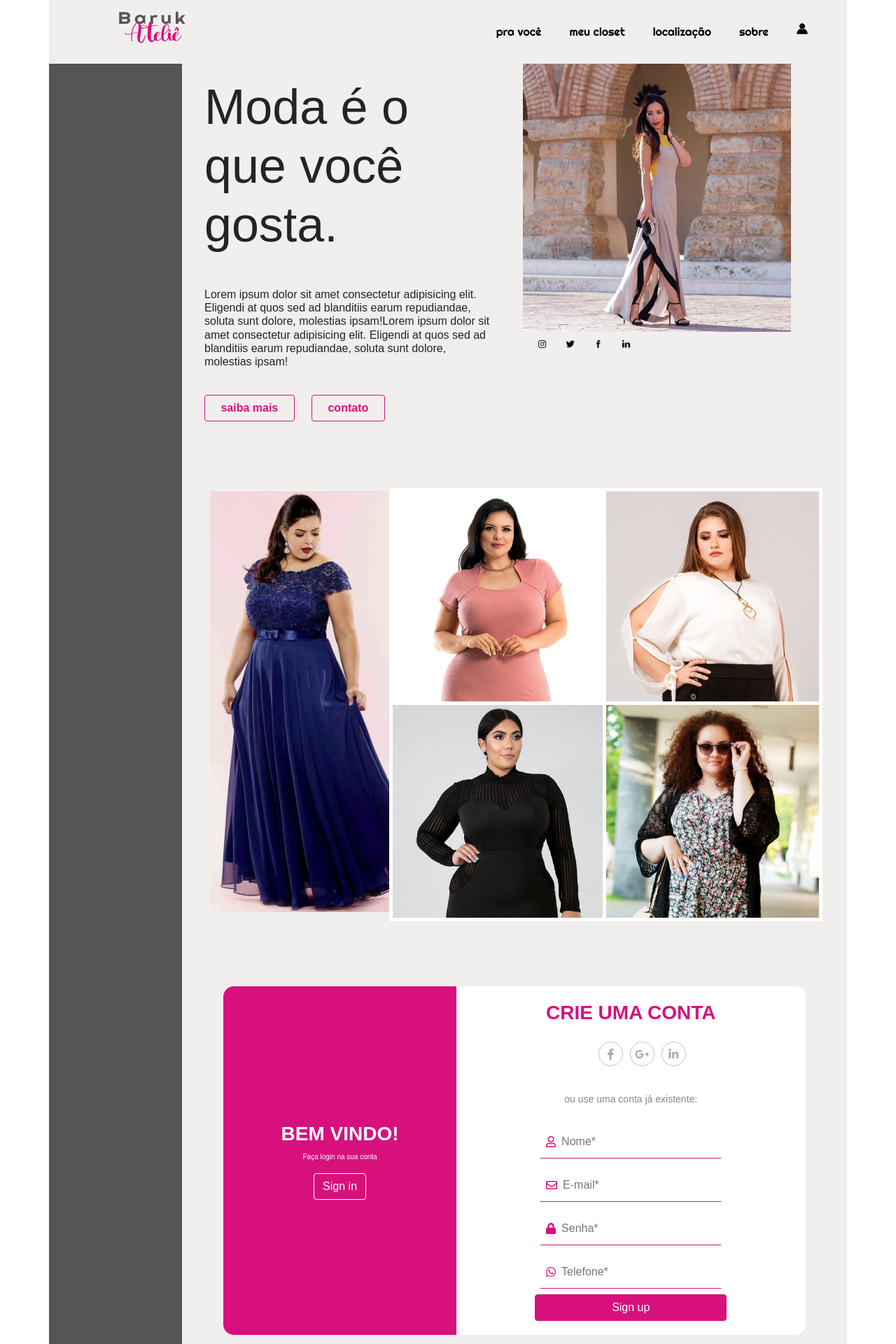
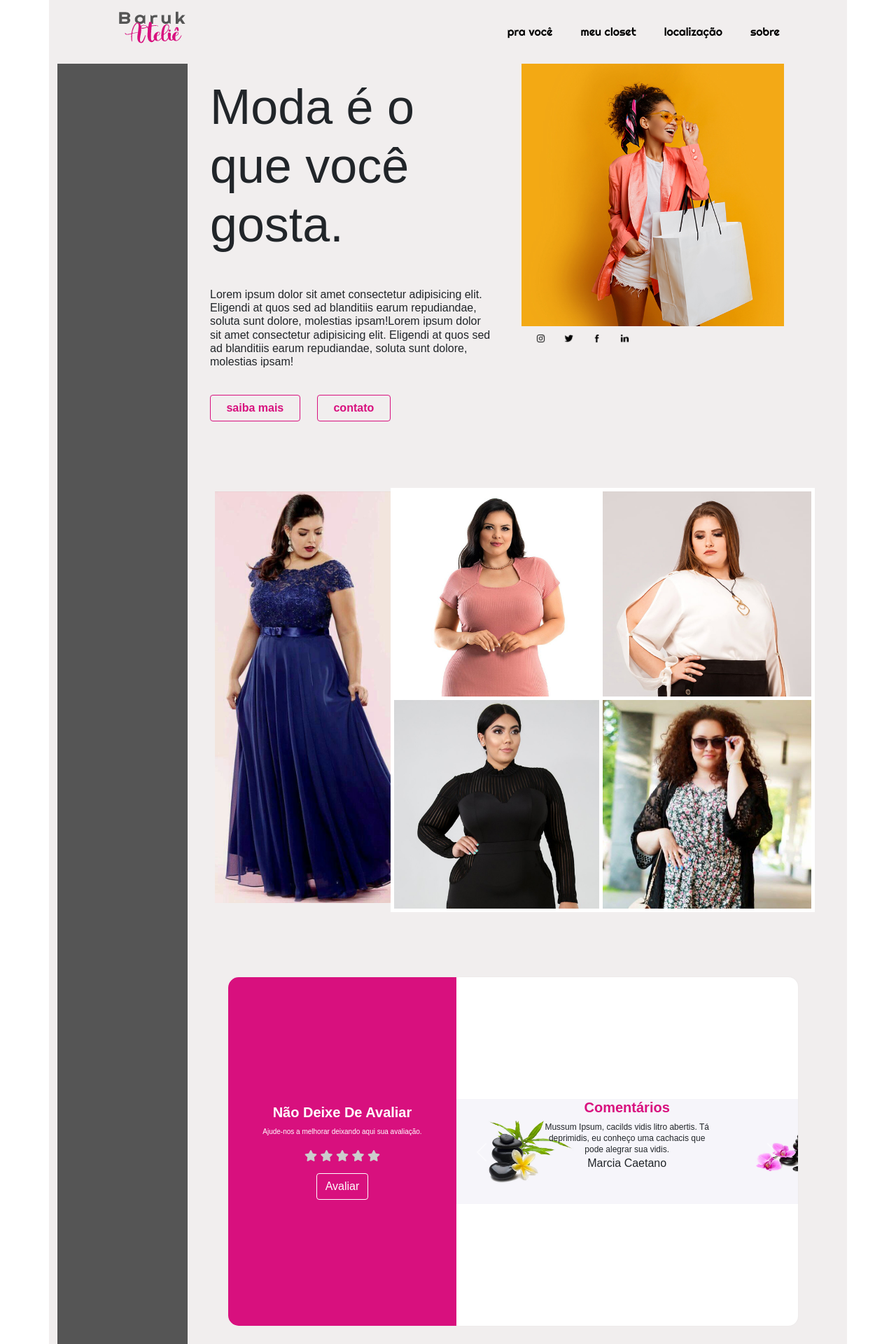
Before and after one commit to Judeoddeus/barukatelie, a PHP site: page / in a window 1280 px wide. Shown: the top 1920 px of the page at 70% size. Run offline with PHP 8.4, Linux system fonts and the light colour scheme; some libraries are stand-ins or nearby versions.

Commit message:
Exclusão do login e senha
 alterado para avaliação e comentários

```diff
--- a/clientes/cadastro-inserir.php
+++ b/clientes/cadastro-inserir.php
@@ -2,7 +2,7 @@
 
 $nome = $_POST['nome'];
 $email = $_POST['email'];
-$senha = $_POST['password'];
+$senha = $_POST['senha'];
 $telefone = $_POST['telefone'];
 
 include "../includes/conexao.php";
--- a/css/style.css
+++ b/css/style.css
@@ -110,16 +110,17 @@
     margin: 10px 20px;
 }
 
-.login-modal{
-    font-size:10px;
+.dp-modal {
+    font-size: 10px;
     color: #fff;
 
 }
 
-.login {
+.dp{
     color: #d8107e;
     text-decoration: none;
 }
+
 /* ******************Seção Pra você **********************/
 
 .gallery-content {
@@ -161,14 +162,45 @@
 
 
 /* ***********Seção Meu closet **************** */
+/* Avaliaçãoes e comentários */
+
+.first-column .estrelas input[type=radio]{
+	display: none;
+
+}.estrelas label i.fa:before{
+	content: '\f005';
+	color: #FC0;
+}.estrelas  input[type=radio]:checked  ~ label i.fa:before{
+	color: #CCC;
+}
+
+.estrelas {
+    padding-bottom: 12px;
+}
+
+/* Slides de comentários */
+.carousel {
+    text-align: center;
+
+}
+.carousel-item h5{
+    font-size:12px;
+    line-height:16px;
+    width:50%;
+    margin: 0 auto;
+}
+
+/* fim */
 @media (min-width: 576px) {
     .modal-dialog {
         max-width: 400px;
     }
+
     .modal-dialog .modal-content {
         padding: 1rem;
     }
 }
+
 .modal-header .close {
     margin-top: -1.5rem;
 }
@@ -194,18 +226,14 @@
 }
 
 /* Deixando o layout ao lado do outro usando display: flex */
-
-
-.container-login {
+.container-dp {
     display: flex;
     justify-content: center;
     align-items: center;
     height: 750px;
-
-
 }
 
-.content-login {
+.content-dp {
     background-color: #fff;
     border: solid 1px rgba(235, 231, 231, 0.822);
     border-radius: 15px;
@@ -217,7 +245,7 @@
 }
 
 /* Pseudo Elemento */
-.content-login::before {
+.content-dp::before {
     content: "";
     position: absolute;
     background-color: #d8107e;
@@ -229,7 +257,7 @@
 }
 
 .title {
-    font-size: 28px;
+    font-size: 20px;
     font-weight: bold;
     text-transform: capitalize;
 
@@ -239,7 +267,7 @@
     color: #fff;
 }
 
-.title-second{
+.title-second {
     color: #d8107e;
 }
 
@@ -259,16 +287,17 @@
     color: #888;
 }
 
-.btn-login {
+.btn-dp {
     color: #fff;
     background-color: transparent;
     border: 1px solid #fff;
 }
 
-.btn-login:hover{
+.btn-dp:hover {
     color: #d8107e;
     background-color: #fff;
 }
+
 .btn-primary {
     color: #fff;
     border: 1px solid #fff;
@@ -314,69 +343,10 @@
     display: flex;
     flex-direction: column;
     align-items: center;
-}
-
-.social-media {
-    margin: 1rem 0;
-}
-
-/* Pseudo class para zerar a margin left, apenas do primeiro icone */
-.link-social-media:not(:first-child) {
-    margin-left: 10px;
-}
-
-.item-social-media:hover {
-    color: white;
-    background-color: #d8107e;
-    border-color: #d8107e;
-}
-
-.item-social-media {
-    transition: background-color 0.5s;
-}
-
-.list-social-media {
-    display: flex;
-    list-style-type: none;
-}
-
-.item-social-media {
-    border: 1px solid #bdc3c7;
-    border-radius: 50%;
-    width: 35px;
-    height: 35px;
-    line-height: 35px;
-    text-align: center;
-    color: #aaa;
-}
-
-
-.form {
-    display: flex;
-    flex-direction: column;
-    /*muda o valor da direção do flex */
-    width: 55%;
-
-}
-
-.form input {
-    height: 45px;
-    border: none;
-    width: 100%;
-    background: transparent;
-}
-
-.label-input {
-    background-color: transparent;
-    border-bottom: #d8107e 1px solid;
-    display: flex;
-    align-items: center;
-    margin: 8px;
-}
-
-.icone {
-    color: #d8107e;
-    padding: 0 8px;
+    background-image: url(../images/backgrounddp.jpg);
+    background-repeat: no-repeat;
+    background-size: cover;
+    height:150px;
 }
 
 /* Second Content */
@@ -394,18 +364,6 @@
     order: 1;
     z-index: -1;
 }
-
-.password {
-    color: #d8107e;
-    font-size: 14px;
-    margin: 15px 0;
-    text-align: center;
-}
-
-.password::first-letter {
-    text-transform: capitalize;
-}
-
 
 
 
@@ -446,3 +404,7 @@
 .tb-medidas {
     font-size: 12px;
 }
+
+.container .area-usuario {
+    background-image: url(../images/ficha_medidas.jpg);
+}
--- a/index.php
+++ b/index.php
@@ -1,13 +1,14 @@
 <!DOCTYPE html>
-<html lang="en">
+<html lang="pt-br">
 
 <head>
   <meta charset="UTF-8">
   <meta http-equiv="X-UA-Compatible" content="IE=edge">
   <meta name="viewport" content="width=device-width, initial-scale=1.0">
   <title>Baruk Ateliê</title>
+
+  <link rel="shortcut icon" href="images/favicon.ico" type="image/x-icon">
   <!-- Fontawesome -->
-
   <link rel="stylesheet" href="https://pro.fontawesome.com/releases/v5.10.0/css/all.css" integrity="sha384-AYmEC3Yw5cVb3ZcuHtOA93w35dYTsvhLPVnYs9eStHfGJvOvKxVfELGroGkvsg+p" crossorigin="anonymous" />
 
   <!-- Link do Lightbox - faz a interação com a imagem -->
@@ -18,13 +19,13 @@
 </head>
 
 <body>
-  <div class="container">
+  <div class="container area-usuario">
+    <!-- ínicio do header -->
     <div id="header">
       <div class="row">
         <div class="col-md-2 faixa-lateral"></div>
         <div class="col-md10">
           <nav class="navbar navbar-expand-lg navbar-light">
-
             <div class="container-fluid">
               <a class="navbar-brand" href="#home"><img src="images/logo.png" alt="logo Baruk"></a>
               <button class="navbar-toggler" type="button" data-bs-toggle="collapse" data-bs-target="#navbarNavAltMarkup" aria-controls="navbarNavAltMarkup" aria-expanded="false" aria-label="Toggle navigation">
@@ -36,23 +37,22 @@
                   <a class="nav-link" href="#meucloset">meu closet</a>
                   <a class="nav-link" href="#location">localização</a>
                   <a class="nav-link" href="#sobre">sobre</a>
-                  <a class="nav-link" href="#meucloset"><img src="images/icones/user.png" alt="Login"></a>
+                  <a class="nav-link" href="#meucloset"><img src="" alt=""></a>
                 </div>
               </div>
             </div>
-
           </nav>
-        </div>
         </div>
       </div>
     </div>
     <!-- fim do Header -->
 
+    <!-- início do home -->
     <div id="home">
       <div class="container">
-
         <div class="row">
           <div class="col-md-2 faixa-lateral"></div>
+
           <div class="col-md-5 texto-destaque">
             <h1>Moda é o que você gosta. </h1>
             <h4>Lorem ipsum dolor sit amet consectetur adipisicing elit. Eligendi at quos sed ad blanditiis earum
@@ -73,18 +73,19 @@
                 <a href="http://www.linkedin.com"> <img src="images/icones/linkedin.png" alt="linkedin"></a>
               </div>
             </div>
-
-        </div>
           </div>
 
         </div>
       </div>
+    </div>
     <!-- Fim do Home -->
+
+    <!-- início Pra Você -->
     <div id="pravoce" class="container">
       <div class="row">
         <div class="col-md-2 faixa-lateral"></div>
+
         <div class="col-md-10">
-
           <div class="gallery-content">
 
             <div class="gallery-content__item">
@@ -97,34 +98,76 @@
             <div class="gallery-content__item pb-5">
               <div class="gallery-content__small"><a href="images/galeria/foto2.jpg" rel="lightbox[modelos]" title="Vestido Ina"><img src="images/galeria/foto002.jpg" alt=""></a>
               </div>
+
               <div class="gallery-content__small"> <a href="images/galeria/foto3.jpg" rel="lightbox[modelos]" title="Vestido Ciranda"><img src="images/galeria/foto003.jpg" alt=""></a>
               </div>
-            <div class="gallery-content__small"><a href="images/galeria/foto5.jpg" rel="lightbox[modelos]" title="Blusa Freya"><img src="images/galeria/foto005.jpg" alt=""></a></div>
-            <div class="gallery-content__small"><a href="images/galeria/foto1.jpg" rel="lightbox[modelos]" title="Vestido Primavera"><img src="images/galeria/foto001.jpg" alt=""></a></div>
+
+              <div class="gallery-content__small"><a href="images/galeria/foto5.jpg" rel="lightbox[modelos]" title="Blusa Freya"><img src="images/galeria/foto005.jpg" alt=""></a>
               </div>
 
+              <div class="gallery-content__small"><a href="images/galeria/foto1.jpg" rel="lightbox[modelos]" title="Vestido Primavera"><img src="images/galeria/foto001.jpg" alt=""></a></div>
             </div>
 
           </div>
         </div>
       </div>
+    </div>
     <!-- Fim da galeria Pra você -->
+
+    <!--início Meu Closet -->
     <?php include "includes/conexao.php" ?>
     <div id="meucloset" class="container">
+      <div class="row">
 
-    <div class="row">
         <div class="col-md-2 faixa-lateral"></div>
-      <div class="col-md-10" class="login">
 
-        <div class="container-login pt-5">
-          <div class="content-login first-content">
+        <div class="col-md-10">
+
+          <div class="container-dp pt-5">
+            <div class="content-dp first-content">
               <div class="first-column">
-              <h2 class="title title-primary">BEM VINDO!</h2>
-              <p class="login-modal">Faça login na sua conta</p>
-              <button type="button" class="btn btn-login" data-toggle="modal" data-target="#loginModal">Sign in</button>
+                <h2 class="title title-primary">Não deixe de avaliar</h2>
+                <p class="dp-modal">Ajude-nos a melhorar deixando aqui sua avaliação.</p>
+
+                <!-- ínicio das avaliações -->
+                <div class="avaliacao">
+
+                  <?php
+                  if (isset($_SESSION['msg'])) {
+                    echo $_SESSION['msg'];
+                    unset($_SESSION['msg']);
+                  }
+                  ?>
+                  <!-- formulário de avaliações -->
+                  <form action="processa.php" method="post" enctype="multipart/form-data">
+                    <div class="estrelas">
+                      <input type="radio" id="vazio" name="estrela" value="" checked>
+
+                      <label for="estrela_um"><i class="fa"></i></label>
+                      <input type="radio" id="estrela_um" name="estrela" value="1">
+
+                      <label for="estrela_dois"><i class="fa"></i></label>
+                      <input type="radio" id="estrela_dois" name="estrela" value="2">
+
+                      <label for="estrela_tres"><i class="fa"></i></label>
+                      <input type="radio" id="estrela_tres" name="estrela" value="3">
+
+                      <label for="estrela_quatro"><i class="fa"></i></label>
+                      <input type="radio" id="estrela_quatro" name="estrela" value="4">
+
+                      <label for="estrela_cinco"><i class="fa"></i></label>
+                      <input type="radio" id="estrela_cinco" name="estrela" value="5">
+
                     </div>
-            <!-- Início do Modal -->
-            <div class="modal fade" id="loginModal" tabindex="-1" role="dialog" aria-labelledby="exampleModalLabel" aria-hidden="true">
+                    <button type="button" class="btn btn-dp" data-toggle="modal" data-target="#dpModal">Avaliar</button>
+                  </form>
+                </div>
+
+              </div>
+              <!-- fim da avaliação-->
+
+              <!-- Início do Modal de comentários-->
+              <div class="modal fade" id="dpModal" tabindex="-1" role="dialog" aria-labelledby="exampleModalLabel" aria-hidden="true">
                 <div class="modal-dialog modal-dialog-centered" role="document">
                   <div class="modal-content">
                     <div class="modal-header border-bottom-0">
@@ -134,111 +177,59 @@
                     </div>
                     <div class="modal-body">
                       <div class="form-title text-center">
-                      <h4 class="title-second">Entre com sua conta</h4>
+                        <h4 class="title-second">Deixe seu Comentário</h4>
                       </div>
                       <div class="d-flex flex-column text-center">
-                      <form method="post" action="clientes/area-usuario.php">
+                        <form method="post" action="processa.php" enctype="multipart/form-data">
                           <div class="form-group">
-                          <input type="email" class="form-control" id="email" name="email" placeholder="Seu e-mail..."><br>
+                            <input type="text" class="form-control" id="estrela" name="estrela" placeholder="Seu comentário..."><br>
                           </div>
-                        <div class="form-group">
-                          <input type="password" class="form-control" id="password" name="senha" placeholder="Sua senha...">
-                        </div><br>
-                        <button type="submit" class="btn btn-second " data-toggle="modal">Login</button>
-                        <?php
-                          if (isset($_GET['mensagem'])) {
-                            if ($_GET['mensagem'] == 'errado') {
-                              echo "usuário ou senha inválido.";
-                            } else if ($_GET['mensagem'] == 'login') {
-                              echo "Realize login para entrar";
-                            }
-                          }
-                        ?>
+                          <button type="submit" class="btn btn-second " data-toggle="modal">Cadastrar</button>
                         </form>
-
-                      <div class="text-center text-muted delimiter">ou use uma conta já existente</div>
-                      <div class="d-flex justify-content-center social-buttons ">
-                        <ul class="list-social-media">
-                          <a class="link-social-media" href="#">
-                            <li class="item-social-media">
-                              <i class="fab fa-facebook-f"></i>
-                            </li>
-                          </a>
-                          <a class="link-social-media" href="#">
-                            <li class="item-social-media">
-                              <i class="fab fa-google-plus-g"></i>
-                            </li>
-                          </a>
-                          <a class="link-social-media" href="#">
-                            <li class="item-social-media">
-                              <i class="fab fa-linkedin-in"></i>
-                            </li>
-                          </a>
-                        </ul>
-                        </di>
+                      </div>
+                    </div>
+                    <div class="modal-footer d-flex justify-content-center">
                     </div>
                   </div>
                 </div>
-                  <div class="modal-footer d-flex justify-content-center">
-                    <div class="signup-section">Não tem uma conta? <a href="#meucloset" class="text-info" data-dismiss="modal">Sign Up</a>.</div>
-
+                <!-- Fim do modal comentários-->
+              </div>
+              <!-- início do slide de comentários-->
+              <div class="second-column">
+                <h2 class="title title-second">Comentários</h2>
+                <div id="carouselExampleControls" class="carousel slide" data-bs-ride="carousel">
+                  <div class="carousel-inner">
+                    <div class="carousel-item active">
+                      <h5>Mussum Ipsum, cacilds vidis litro abertis. Tá deprimidis, eu conheço uma cachacis que pode alegrar sua vidis.</h5>
+                      <p>Marcia Caetano</p>
+                    </div>
+                    <div class="carousel-item">
+                      <h5>Cachacis que pode alegrar sua vidis. Mussum Ipsum, cacilds vidis litro abertis.</h5>
+                      <p>Ana Ribeiro</p>
+                    </div>
+                    <div class="carousel-item">
+                      <h5>Tá deprimidis, eu conheço uma cachacis que pode alegrar sua vidis.</h5>
+                      <p>Vera Sato</p>
+                    </div>
+                  </div>
+                  <button class="carousel-control-prev" type="button" data-bs-target="#carouselExampleControls" data-bs-slide="prev">
+                    <span class="carousel-control-prev-icon" aria-hidden="true"></span>
+                    <span class="visually-hidden">Previous</span>
+                  </button>
+                  <button class="carousel-control-next" type="button" data-bs-target="#carouselExampleControls" data-bs-slide="next">
+                    <span class="carousel-control-next-icon" aria-hidden="true"></span>
+                    <span class="visually-hidden">Next</span>
+                  </button>
+                </div>
+              </div>
+              <!-- fim dos slides de comentários-->
             </div>
           </div>
         </div>
-              <!-- Fim do modal -->
-            </div>
-            <div class="second-column">
-              <h2 class="title title-second">CRIE UMA CONTA</h2>
-              <div class="social-media">
-                <ul class="list-social-media">
-                  <a class="link-social-media" href="#">
-                    <li class="item-social-media">
-                      <i class="fab fa-facebook-f"></i>
-                    </li>
-                  </a>
-                  <a class="link-social-media" href="#">
-                    <li class="item-social-media">
-                      <i class="fab fa-google-plus-g"></i>
-                    </li>
-                  </a>
-                  <a class="link-social-media" href="#">
-                    <li class="item-social-media">
-                      <i class="fab fa-linkedin-in"></i>
-                    </li>
-                  </a>
-                </ul>
-              </div><!-- social media -->
-              <p class="description description-second">ou use uma conta já existente:</p>
-              <form class="form" name="formulario-login" method="post" action="clientes/area-usuario.php">
-                <label class="label-input" for="">
-                  <i class="far fa-user icone"></i>
-                  <input type="text" placeholder="Nome*" required name="nome">
-                </label>
-
-                <label class="label-input" for="">
-                  <i class="far fa-envelope icone"></i>
-                  <input type="email" placeholder="E-mail*" required name="email">
-                </label>
-
-                <label class="label-input" for="">
-                  <i class="fas fa-lock icone"></i>
-                  <input type="password" inputmode="numeric" minLength="6" maxlength="8" placeholder="Senha*" required name="password">
-                </label>
-                <label class="label-input">
-                  <i class="fab fa-whatsapp icone"></i>
-                  <input type="tel" name="telefone" placeholder="Telefone*" required name="telefone">
-                </label>
-                <button class="btn btn-second" type="submit">Sign up</button>
-              </form>
-            </div><!-- second column -->
-          </div><!-- first content -->
-        </div>
-
       </div>
     </div>
-  </div>
-
-  <!-- Fim do cadastro MeuCloset-->
+    <!-- Fim do MeuCloset-->
+    <!-- início da localização -->
     <div id="location" class="container">
       <div class="row">
         <div class="col-md-2 faixa-lateral"></div>
@@ -249,8 +240,8 @@
         </div>
       </div>
     </div>
-
     <!-- Fim da Localização -->
+    <!-- início do sobre -->
     <div id="sobre" class="container ">
       <div class="row ">
         <div class="col-md-2 faixa-lateral "></div>
@@ -278,9 +269,9 @@
           </div>
         </div>
       </div>
-
     </div>
     <!-- Fim Sobre -->
+    <!-- início do footer -->
     <div class="container  justify-content-center text-light ">
       <footer>
         <div class="row  justify-content-center py-5">
@@ -327,7 +318,7 @@
         </div>
       </footer>
     </div>
-
+    <!-- fim do footer -->
     <script src='https://code.jquery.com/jquery-3.3.1.slim.min.js'></script>
     <!-- Bootstrap JS -->
     <script src='https://stackpath.bootstrapcdn.com/bootstrap/4.1.3/js/bootstrap.min.js'></script>
```
Also changed, not shown: clientes/area-usuario.php (+32 -158 lines), images/backgrounddp.jpg (added), images/favicon.ico (added), images/galeria/imagem-destaque2.jpg (added), images/imagem-destaque.jpg, includes/cabecalho.php (line endings or trailing spaces), includes/conexao.php (line endings or trailing spaces), includes/rodape.php (line endings or trailing spaces), login.php (line endings or trailing spaces). Lines whose indentation alone changed are shown as unchanged.
